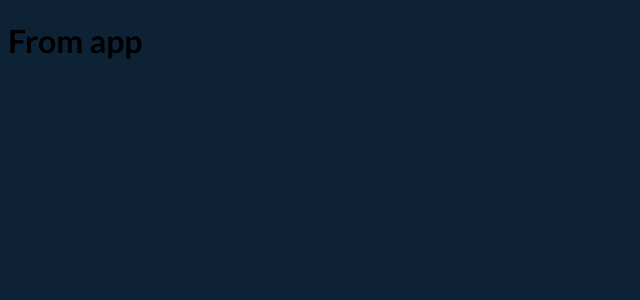
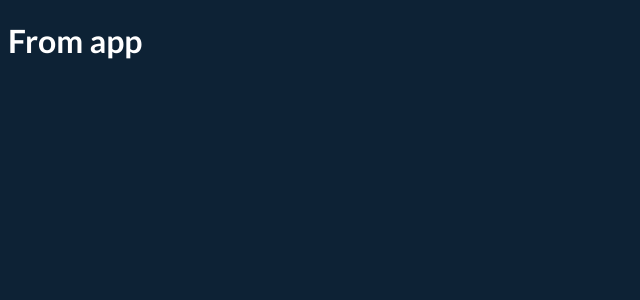
Before and after one commit to luismglz/crypto-quoter-react, a React (Vite) app: page / in a window 1280 px wide. Shown: the top 300 px of the page, without its empty margins (0-640 px from the left). Built offline with nearby package versions, Linux system fonts and the light colour scheme.

Commit message:
add styled-components

```diff
--- a/package.json
+++ b/package.json
@@ -8,6 +8,8 @@
     "preview": "vite preview"
   },
   "dependencies": {
+    "@emotion/react": "^11.9.3",
+    "@emotion/styled": "^11.9.3",
     "react": "^18.0.0",
     "react-dom": "^18.0.0"
   },
--- a/src/App.jsx
+++ b/src/App.jsx
@@ -1,9 +1,15 @@
 import { useState } from 'react'
+import styled from '@emotion/styled'
+
+const Heading = styled.h1`
+  font-family: 'Lato', sans-serif;
+  color: #fff;
+`
 
 function App() {
 
   return (
-    <h1>From app</h1>
+    <Heading>From app</Heading>
   )
 }
 
```
Also changed, not shown: 1 other file (tests, documents, lock files or other folders).
